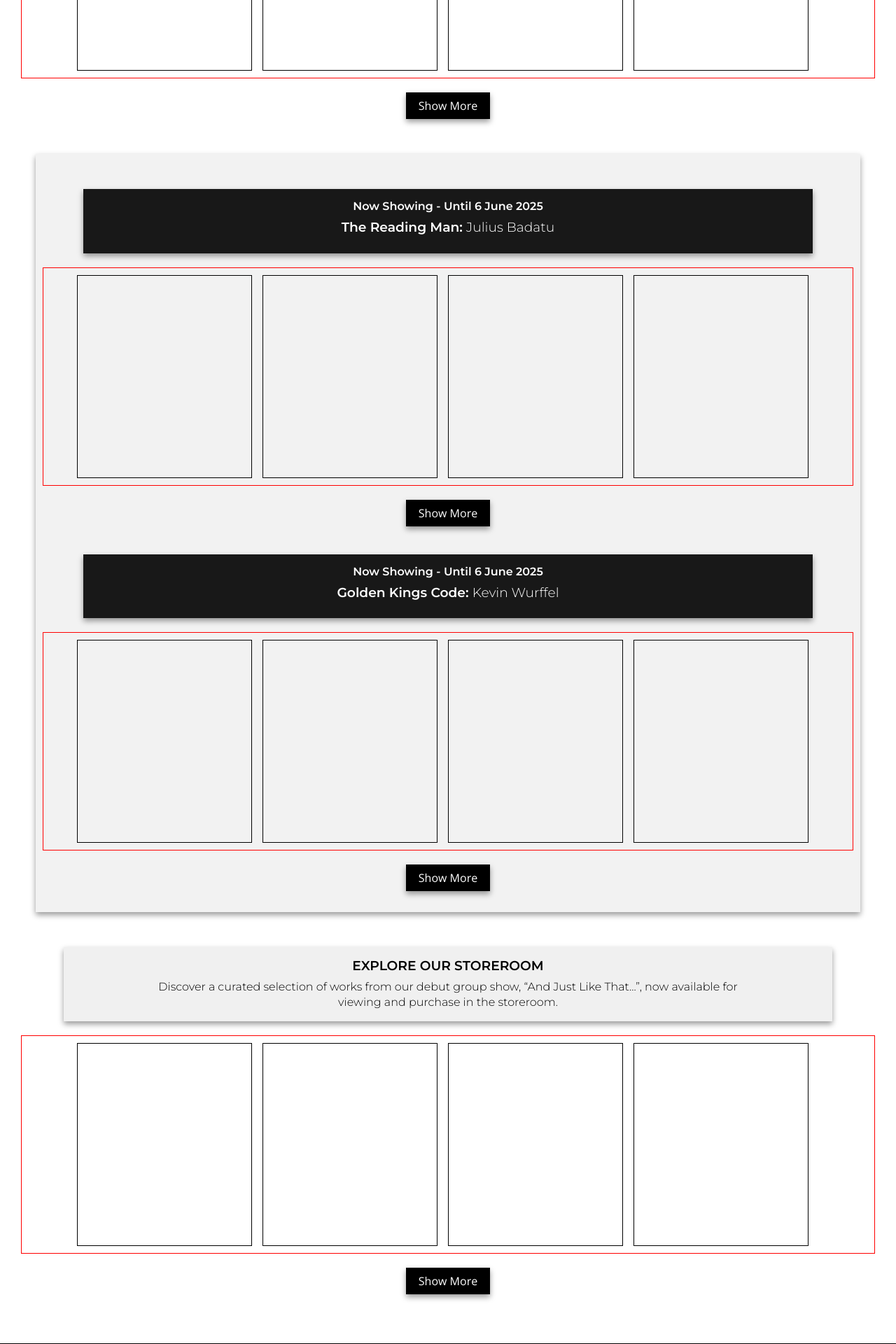
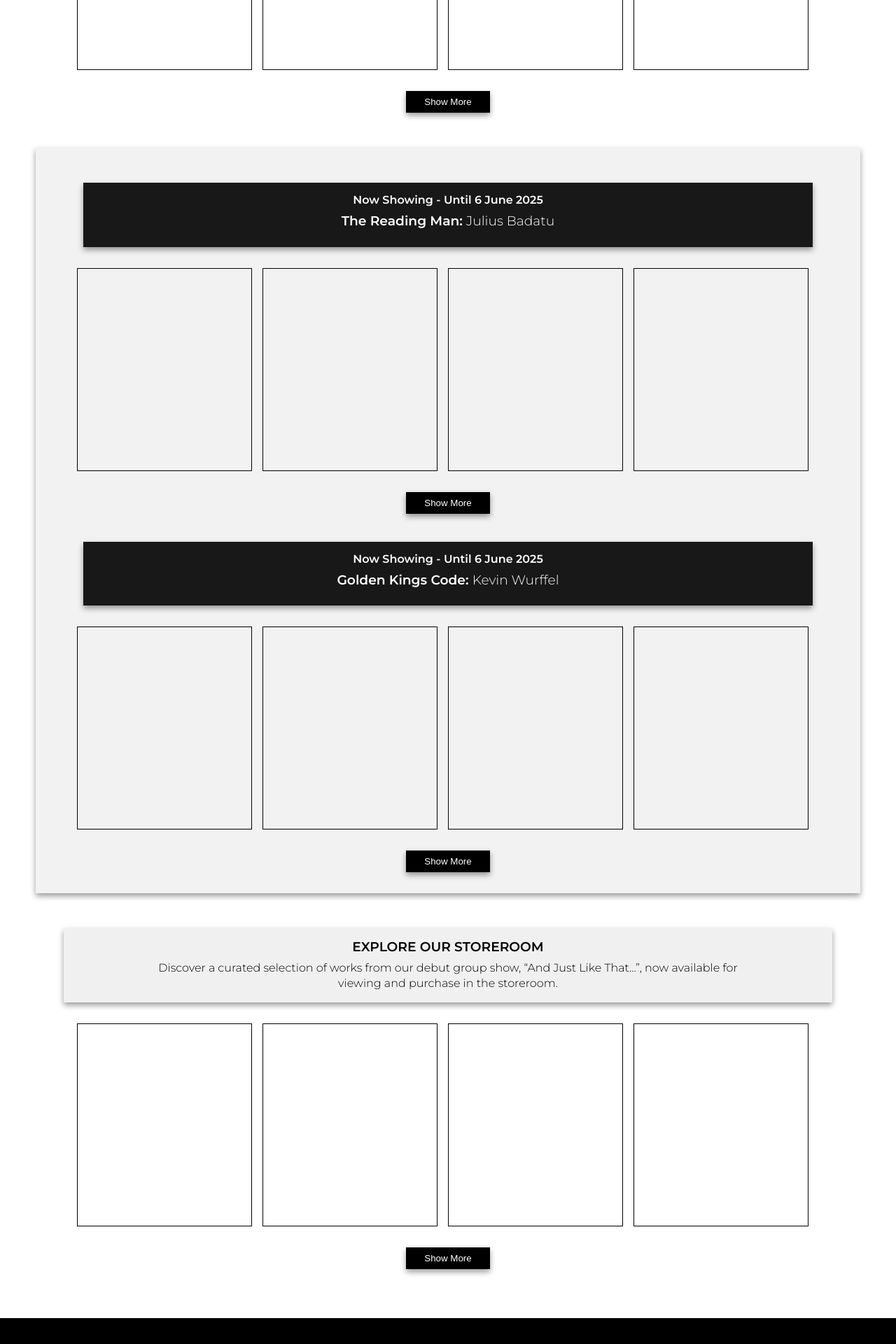
Before and after one commit to Lebo-Madikane/dweba-art-and-cafe, a Next.js app: page /galleryPage in a window 1280 px wide. Shown: the part 480-2400 px from the top of the page at 70% size. Built offline with nearby package versions, Linux system fonts and the light colour scheme.

Commit message:
showMore Btn function code

```diff
--- a/src/pages/galleryPage.js
+++ b/src/pages/galleryPage.js
@@ -2,8 +2,34 @@ import Header from '../components/Header';
 import Footer from '../components/Footer';
 import Image from 'next/image';
 import styles from '../styles/pages/galleryPage.module.scss';
+import { useState } from "react";
 
-const GalleryGrid = () => (
+const GalleryGrid = () => {
+
+    const [showMore, setShowMore] = useState(false);
+    const [showMoreMid, setShowMoreMid] = useState(false);
+    const [showMoreMidTwo, setShowMoreMidTwo] = useState(false);
+    const [showMoreBottom, setShowMoreBottom] = useState(false);
+
+    const handleToggle = () => {
+        setShowMore((prevShowMore) => !prevShowMore);
+    };
+
+    const handleToggleMid = () => {
+        setShowMoreMid((prev) => !prev);
+    };
+
+    const handleToggleMidTwo = () => {
+        setShowMoreMidTwo((prev) => !prev);
+    };
+
+    const handleToggleBottom = () => {
+        setShowMoreBottom((prev) => !prev);
+    };
+
+
+
+    return (
         <div className={styles.galleryContainer}>
             <div className={styles.gallerySection}>
                 <div className={styles.galleryHeader}>
@@ -16,7 +42,8 @@ const GalleryGrid = () => (
                     <div className={styles["artwork"]}></div>
                     <div className={styles["artwork"]}></div>
                     <div className={styles["artwork"]}></div>
-                <div className={`${styles.showMoreArtwork}`}>
+                    <div className={`${styles.showMoreArtwork} ${showMore ? styles.active : ""
+                        }`}>
                         <div className={styles["artwork"]}></div>
                         <div className={styles["artwork"]}></div>
                         <div className={styles["artwork"]}></div>
@@ -31,7 +58,9 @@ const GalleryGrid = () => (
                         <div className={styles["artwork"]}></div>
                     </div>
                 </div>
-            <div className={styles.galleryShowMoreBtn}>Show More</div>
+                <button onClick={handleToggle} className={styles.galleryShowMoreBtn}>
+                    {showMore ? "Show Less" : "Show More"}
+                </button>
             </div>
             <div className={`${styles.gallerySection} ${styles.gallerySectionMid}`}>
                 <div className={`${styles.galleryHeader} ${styles.galleryHeaderMid}`}>
@@ -43,12 +72,15 @@ const GalleryGrid = () => (
                     <div className={styles["artwork"]}></div>
                     <div className={styles["artwork"]}></div>
                     <div className={styles["artwork"]}></div>
-                <div className={`${styles.showMoreArtwork}`}>
+                    <div className={`${styles.showMoreArtwork} ${showMoreMid ? styles.active : ""
+                        }`}>
                         <div className={styles["artwork"]}></div>
                         <div className={styles["artwork"]}></div>
                     </div>
                 </div>
-            <div className={`${styles.galleryShowMoreBtn} ${styles.galleryShowMoreBtnMid}`}>Show More</div>
+                <button onClick={handleToggleMid} className={styles.galleryShowMoreBtn}>
+                    {showMoreMid ? "Show Less" : "Show More"}
+                </button>
                 <div className={`${styles.galleryHeader} ${styles.galleryHeaderMid}`}>
                     <h4>Now Showing - Until 6 June 2025</h4>
                     <h3>Golden Kings Code: <span>Kevin Wurffel</span></h3>
@@ -58,7 +90,8 @@ const GalleryGrid = () => (
                     <div className={styles["artwork"]}></div>
                     <div className={styles["artwork"]}></div>
                     <div className={styles["artwork"]}></div>
-                <div className={`${styles.showMoreArtwork}`}>
+                    <div className={`${styles.showMoreArtwork} ${showMoreMidTwo ? styles.active : ""
+                        }`}>
                         <div className={styles["artwork"]}></div>
                         <div className={styles["artwork"]}></div>
                         <div className={styles["artwork"]}></div>
@@ -67,7 +100,9 @@ const GalleryGrid = () => (
                         <div className={styles["artwork"]}></div>
                     </div>
                 </div>
-            <div className={`${styles.galleryShowMoreBtn} ${styles.galleryShowMoreBtnMid}`}>Show More</div>
+                <button onClick={handleToggleMidTwo} className={styles.galleryShowMoreBtn}>
+                    {showMoreMidTwo ? "Show Less" : "Show More"}
+                </button>
             </div>
             <div className={styles.gallerySection}>
                 <div className={styles.galleryHeader}>
@@ -79,17 +114,21 @@ const GalleryGrid = () => (
                     <div className={styles["artwork"]}></div>
                     <div className={styles["artwork"]}></div>
                     <div className={styles["artwork"]}></div>
-                <div className={`${styles.showMoreArtwork}`}>
+                    <div className={`${styles.showMoreArtwork} ${showMoreBottom ? styles.active : ""
+                        }`}>
                         <div className={styles["artwork"]}></div>
                         <div className={styles["artwork"]}></div>
                         <div className={styles["artwork"]}></div>
                         <div className={styles["artwork"]}></div>
                     </div>
                 </div>
-            <div className={styles.galleryShowMoreBtn}>Show More</div>
+                <button onClick={handleToggleBottom} className={styles.galleryShowMoreBtn}>
+                    {showMoreBottom ? "Show Less" : "Show More"}
+                </button>
             </div>
         </div>
     );
+};
 
 const GalleryPage = () => {
     return (
--- a/src/styles/pages/galleryPage.module.scss
+++ b/src/styles/pages/galleryPage.module.scss
@@ -36,7 +36,6 @@
             justify-content: center;
             gap: 15px;
             flex-wrap: wrap;
-            border: 1px solid rgb(255, 0, 0);
 
             .showMoreArtwork {
                 display: flex;
@@ -46,6 +45,12 @@
 
                 .artwork {
                     display: none;
+                }
+
+                &.active {
+                    .artwork {
+                        display: flex;
+                    }
                 }
             }
 
@@ -57,6 +62,7 @@
         }
 
         .galleryShowMoreBtn {
+            display: block;
             width: 120px;
             padding: 8px;
             margin: 20px auto;
```
Lines whose indentation alone changed are shown as unchanged.
